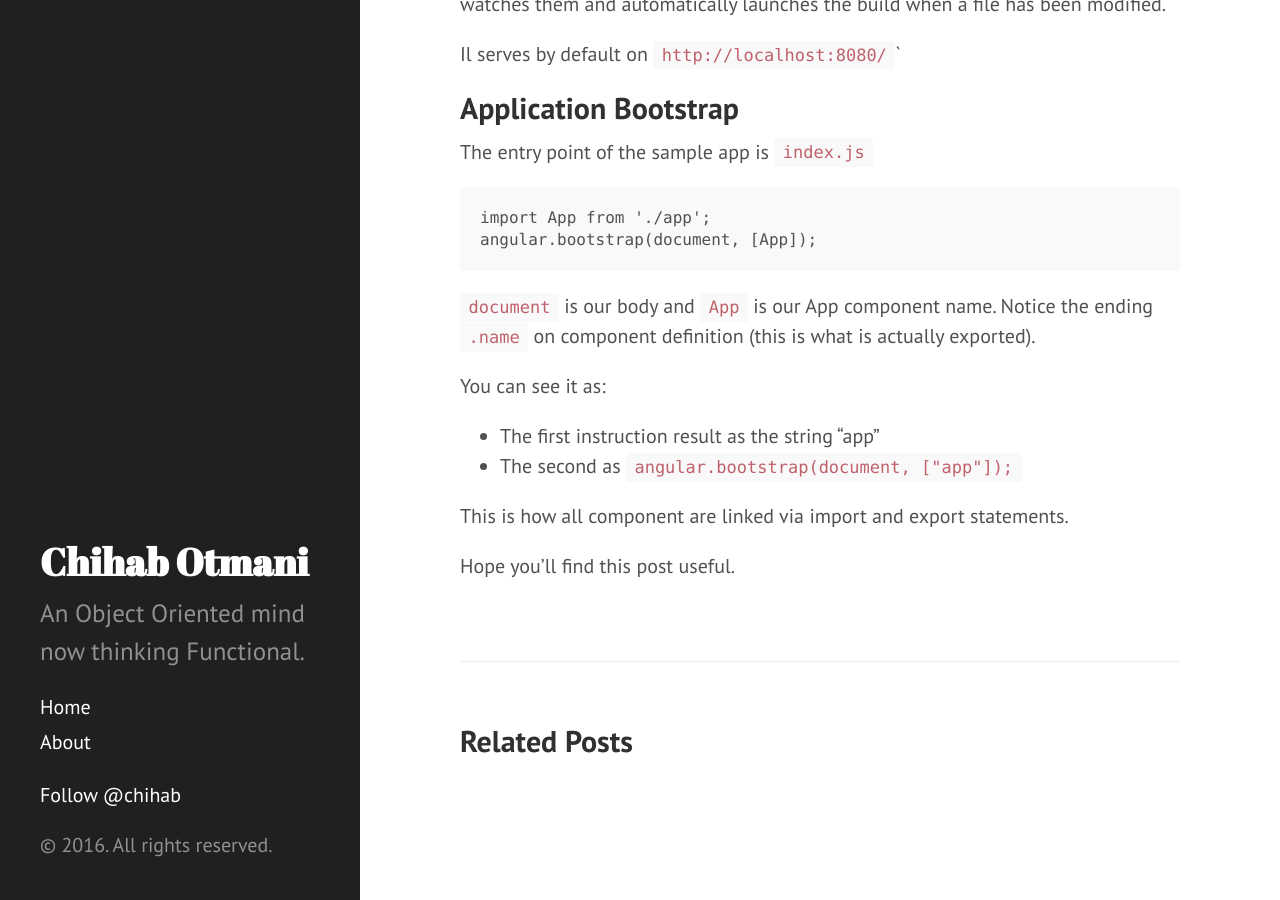
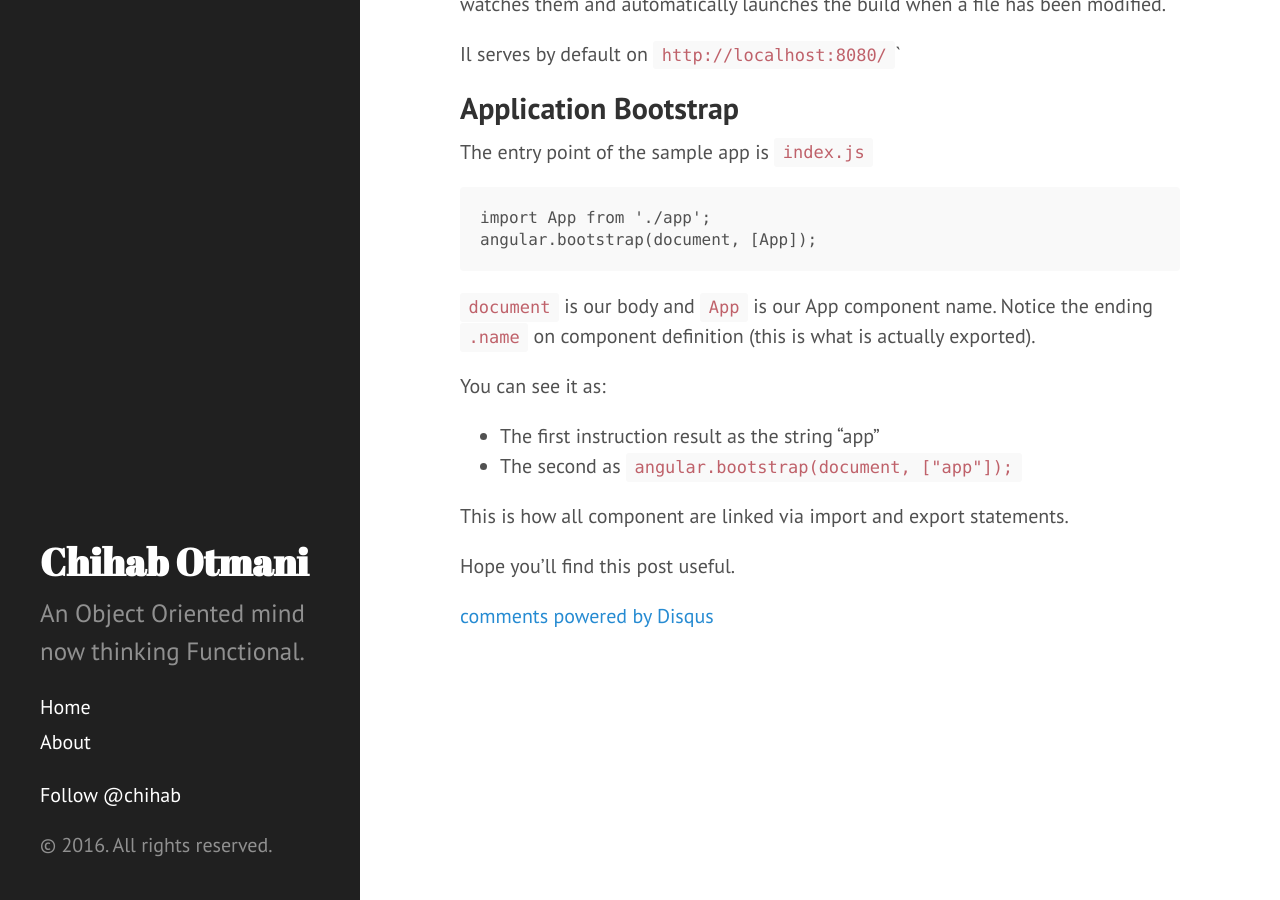
Before and after one commit to chihab/chihab.github.io, a Jekyll site: the page built from _posts/2016-07-29-angular-styleguide-sample.md, in a window 1280 px wide and 900 px high, scrolled down 2090 px. Built offline with Jekyll 4.4.1, drawn with Linux system fonts in a browser that asks for light colours; comment, search, counter and statistics services are not loaded; part of the change alters nothing that is shown.

Commit message:
add disqus uiversal code

```diff
--- a/_layouts/post.html
+++ b/_layouts/post.html
@@ -1,14 +1,31 @@
 ---
 layout: default
+comments: true
 ---
 
 <div class="post">
   <h1 class="post-title">{{ page.title }}</h1>
   <span class="post-date">{{ page.date | date_to_string }}</span>
   {{ content }}
+  <div id="disqus_thread"></div>
+  <script type="text/javascript">
+      /* * * CONFIGURATION VARIABLES: EDIT BEFORE PASTING INTO YOUR WEBPAGE * * */
+      var disqus_shortname = 'chihab-github-io'; // required: replace example with your forum shortname
+      // var disqus_developer = 1; // Comment out when the site is live
+      var disqus_identifier = "{{ page.url }}";
+
+      /* * * DON'T EDIT BELOW THIS LINE * * */
+      (function() {
+          var dsq = document.createElement('script'); dsq.type = 'text/javascript'; dsq.async = true;
+          dsq.src = '//' + disqus_shortname + '.disqus.com/embed.js';
+          (document.getElementsByTagName('head')[0] || document.getElementsByTagName('body')[0]).appendChild(dsq);
+      })();
+  </script>
+  <noscript>Please enable JavaScript to view the <a href="http://disqus.com/?ref_noscript">comments powered by Disqus.</a></noscript>
+  <a href="http://disqus.com" class="dsq-brlink">comments powered by <span class="logo-disqus">Disqus</span></a>
 </div>
 
-<div class="related">
+<!--div class="related">
   <h2>Related Posts</h2>
   <ul class="related-posts">
     {% for post in site.related_posts limit:3 %}
@@ -22,4 +39,4 @@ layout: default
       </li>
     {% endfor %}
   </ul>
-</div>
+</div-->
```
